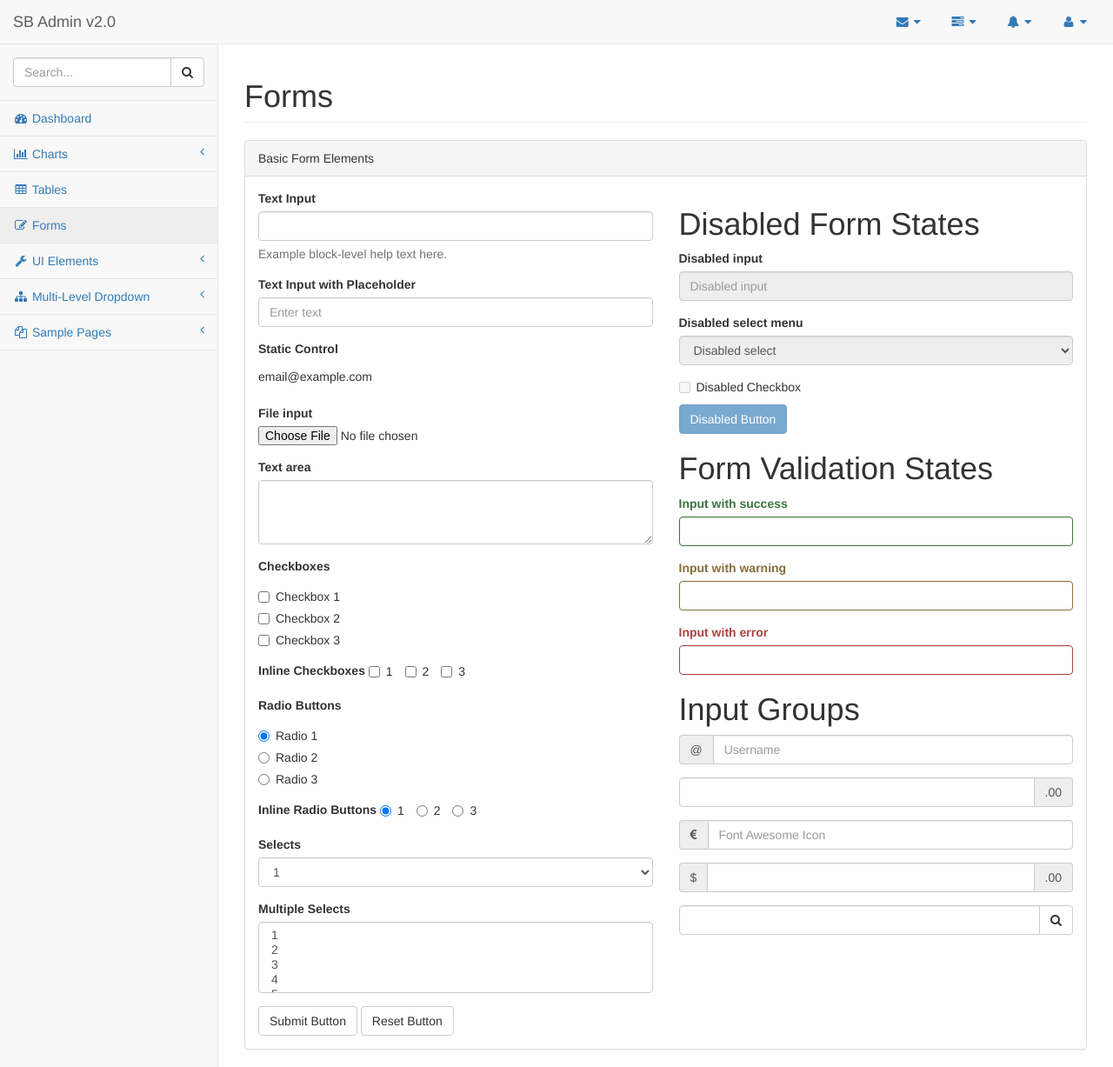
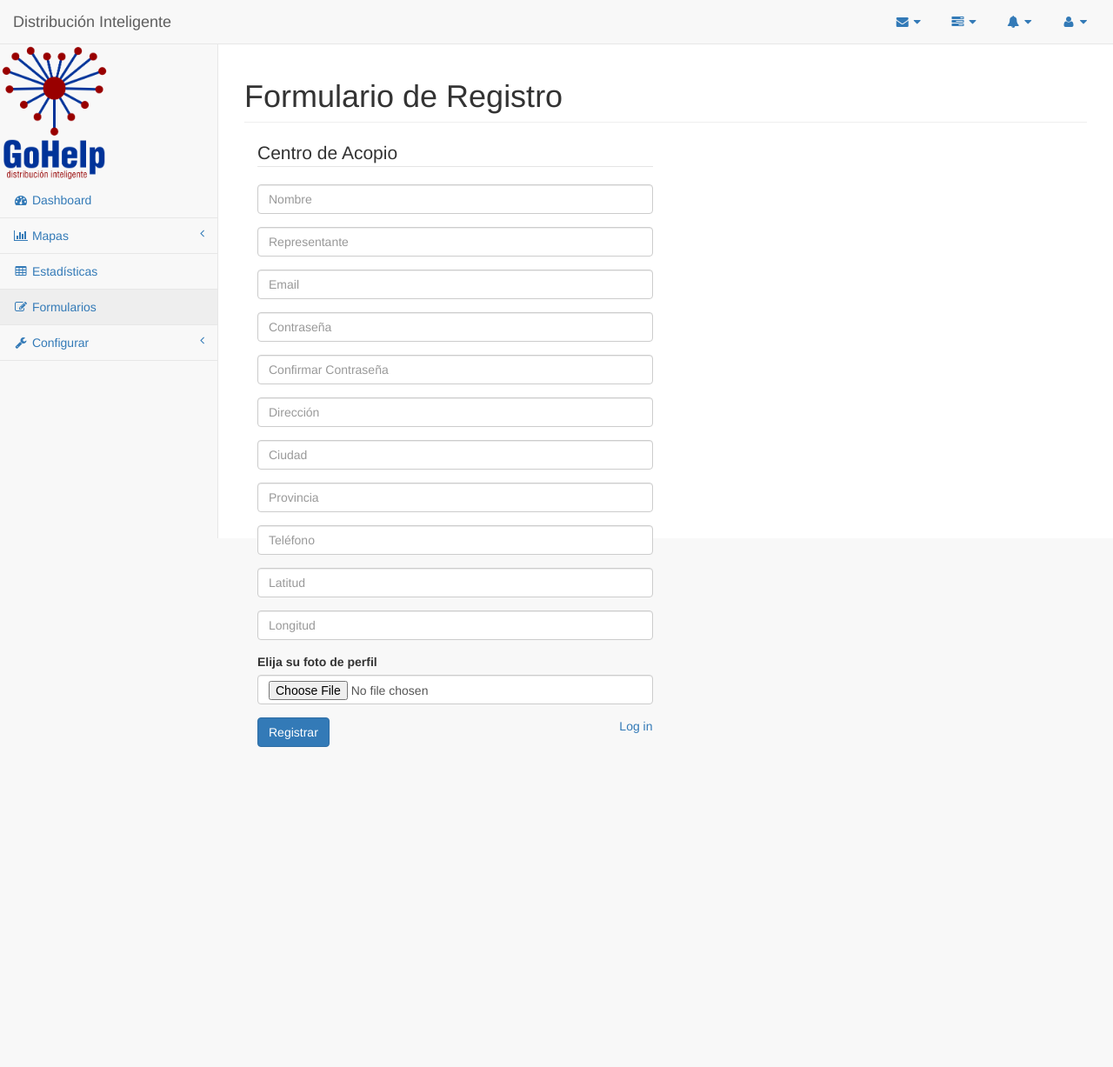
Before and after one commit to waxsho/GoHelp, a PHP site: page /pages/forms.html in a window 1280 px wide. Shown: the whole page at 87% size. After the commit the page ends 859 px from the top, so only its background shows below. Run offline with PHP 8.4, Linux system fonts and the light colour scheme.

Commit message:
prototipo
subida del prototipo semi funcional

```diff
--- a/dashboardBID/pages/forms.html
+++ b/dashboardBID/pages/forms.html
@@ -9,7 +9,7 @@
     <meta name="description" content="">
     <meta name="author" content="">
 
-    <title>SB Admin 2 - Bootstrap Admin Theme</title>
+    <title>GoHelp</title>
 
     <!-- Bootstrap Core CSS -->
     <link href="../vendor/bootstrap/css/bootstrap.min.css" rel="stylesheet">
@@ -38,14 +38,17 @@
 
         <!-- Navigation -->
         <nav class="navbar navbar-default navbar-static-top" role="navigation" style="margin-bottom: 0">
+
             <div class="navbar-header">
+
                 <button type="button" class="navbar-toggle" data-toggle="collapse" data-target=".navbar-collapse">
                     <span class="sr-only">Toggle navigation</span>
                     <span class="icon-bar"></span>
                     <span class="icon-bar"></span>
                     <span class="icon-bar"></span>
                 </button>
-                <a class="navbar-brand" href="index.html">SB Admin v2.0</a>
+
+                <a class="navbar-brand" href="index.php"> Distribución Inteligente</a>
             </div>
             <!-- /.navbar-header -->
 
@@ -262,104 +265,57 @@
             <div class="navbar-default sidebar" role="navigation">
                 <div class="sidebar-nav navbar-collapse">
                     <ul class="nav" id="side-menu">
-                        <li class="sidebar-search">
-                            <div class="input-group custom-search-form">
-                                <input type="text" class="form-control" placeholder="Search...">
-                                <span class="input-group-btn">
-                                <button class="btn btn-default" type="button">
-                                    <i class="fa fa-search"></i>
-                                </button>
-                            </span>
-                            </div>
-                            <!-- /input-group -->
+
+
+                            <img  src="img/GoHelpLogo.png" alt="" width="50%" height="50%">
+
+                        <li>
+                            <a href="index.php"><i class="fa fa-dashboard fa-fw"></i> Dashboard</a>
                         </li>
                         <li>
-                            <a href="index.html"><i class="fa fa-dashboard fa-fw"></i> Dashboard</a>
+                            <a href="#"><i class="fa fa-bar-chart-o fa-fw"></i> Mapas<span class="fa arrow"></span></a>
+                            <ul class="nav nav-second-level">
+                                <li>
+                                    <a href="flot.html">Mapas de Calor</a>
                                 </li>
                                 <li>
-                            <a href="#"><i class="fa fa-bar-chart-o fa-fw"></i> Charts<span class="fa arrow"></span></a>
-                            <ul class="nav nav-second-level">
-                                <li>
-                                    <a href="flot.html">Flot Charts</a>
-                                </li>
-                                <li>
-                                    <a href="morris.html">Morris.js Charts</a>
+                                    <a href="morris.html">Mapas Informativos</a>
                                 </li>
                             </ul>
                             <!-- /.nav-second-level -->
                         </li>
                         <li>
-                            <a href="tables.html"><i class="fa fa-table fa-fw"></i> Tables</a>
+                            <a href="tables.html"><i class="fa fa-table fa-fw"></i> Estadísticas</a>
                         </li>
                         <li>
-                            <a href="forms.html"><i class="fa fa-edit fa-fw"></i> Forms</a>
+                            <a href="forms.html"><i class="fa fa-edit fa-fw"></i> Formularios</a>
+                        </li>
+                        <!--  -->
+                        <li>
+                            <a href="#"><i class="fa fa-wrench fa-fw"></i> Configurar<span class="fa arrow"></span></a>
+                            <ul class="nav nav-second-level">
+
+                                <li>
+                                    <a href="panels-wells.html">General</a>
+                                </li>
+
+                                <li>
+                                    <a href="panels-wells.html">Panels de Visualización</a>
+                                </li>
+
+                                <li>
+                                    <a href="panels-wells.html">Bases de Datos</a>
                                 </li>
                                 <li>
-                            <a href="#"><i class="fa fa-wrench fa-fw"></i> UI Elements<span class="fa arrow"></span></a>
-                            <ul class="nav nav-second-level">
-                                <li>
-                                    <a href="panels-wells.html">Panels and Wells</a>
+                                    <a href="panels-wells.html">Usuarios</a>
                                 </li>
-                                <li>
-                                    <a href="buttons.html">Buttons</a>
-                                </li>
-                                <li>
-                                    <a href="notifications.html">Notifications</a>
-                                </li>
-                                <li>
-                                    <a href="typography.html">Typography</a>
-                                </li>
-                                <li>
-                                    <a href="icons.html"> Icons</a>
-                                </li>
-                                <li>
-                                    <a href="grid.html">Grid</a>
-                                </li>
+
+
                             </ul>
                             <!-- /.nav-second-level -->
                         </li>
-                        <li>
-                            <a href="#"><i class="fa fa-sitemap fa-fw"></i> Multi-Level Dropdown<span class="fa arrow"></span></a>
-                            <ul class="nav nav-second-level">
-                                <li>
-                                    <a href="#">Second Level Item</a>
-                                </li>
-                                <li>
-                                    <a href="#">Second Level Item</a>
-                                </li>
-                                <li>
-                                    <a href="#">Third Level <span class="fa arrow"></span></a>
-                                    <ul class="nav nav-third-level">
-                                        <li>
-                                            <a href="#">Third Level Item</a>
-                                        </li>
-                                        <li>
-                                            <a href="#">Third Level Item</a>
-                                        </li>
-                                        <li>
-                                            <a href="#">Third Level Item</a>
-                                        </li>
-                                        <li>
-                                            <a href="#">Third Level Item</a>
-                                        </li>
-                                    </ul>
-                                    <!-- /.nav-third-level -->
-                                </li>
-                            </ul>
-                            <!-- /.nav-second-level -->
-                        </li>
-                        <li>
-                            <a href="#"><i class="fa fa-files-o fa-fw"></i> Sample Pages<span class="fa arrow"></span></a>
-                            <ul class="nav nav-second-level">
-                                <li>
-                                    <a href="blank.html">Blank Page</a>
-                                </li>
-                                <li>
-                                    <a href="login.html">Login Page</a>
-                                </li>
-                            </ul>
-                            <!-- /.nav-second-level -->
-                        </li>
+
+
                     </ul>
                 </div>
                 <!-- /.sidebar-collapse -->
@@ -370,203 +326,57 @@
         <div id="page-wrapper">
             <div class="row">
                 <div class="col-lg-12">
-                    <h1 class="page-header">Forms</h1>
+                    <h1 class="page-header">Formulario de Registro</h1>
                 </div>
                 <!-- /.col-lg-12 -->
             </div>
             <!-- /.row -->
-            <div class="row">
-                <div class="col-lg-12">
-                    <div class="panel panel-default">
-                        <div class="panel-heading">
-                            Basic Form Elements
-                        </div>
-                        <div class="panel-body">
-                            <div class="row">
-                                <div class="col-lg-6">
-                                    <form role="form">
+            <div class="col-sm-6 caja col-centrar">
+                <form action="" enctype="multipart/form-data" method="POST" role="form">
+	                <legend>Centro de Acopio</legend>
                     <div class="form-group">
-                                            <label>Text Input</label>
-                                            <input class="form-control">
-                                            <p class="help-block">Example block-level help text here.</p>
+                        <input name="nombre" type="text" class="form-control" id="" placeholder="Nombre">
                     </div>
                     <div class="form-group">
-                                            <label>Text Input with Placeholder</label>
-                                            <input class="form-control" placeholder="Enter text">
+                        <input name="apellido" type="text" class="form-control" id="" placeholder="Representante">
                     </div>
                     <div class="form-group">
-                                            <label>Static Control</label>
-                                            <p class="form-control-static">email@example.com</p>
+                        <input name="email" type="text" class="form-control" id="" placeholder="Email">
                     </div>
                     <div class="form-group">
-                                            <label>File input</label>
-                                            <input type="file">
+                        <input name="contrasena" type="password" class="form-control" id="" placeholder="Contraseña">
+                    </div><div class="form-group">
+                        <input name="confircontrasena" type="password" class="form-control" id="" placeholder="Confirmar Contraseña">
+                    </div>
+
+                    <div class="form-group">
+                        <input name="direccion" type="text" class="form-control" id="" placeholder="Dirección">
                     </div>
                     <div class="form-group">
-                                            <label>Text area</label>
-                                            <textarea class="form-control" rows="3"></textarea>
+                        <input name="ciudad" type="text" class="form-control" id="" placeholder="Ciudad">
                     </div>
                     <div class="form-group">
-                                            <label>Checkboxes</label>
-                                            <div class="checkbox">
-                                                <label>
-                                                    <input type="checkbox" value="">Checkbox 1
-                                                </label>
+                        <input name="provincia" type="text" class="form-control" id="" placeholder="Provincia">
                     </div>
-                                            <div class="checkbox">
-                                                <label>
-                                                    <input type="checkbox" value="">Checkbox 2
-                                                </label>
-                                            </div>
-                                            <div class="checkbox">
-                                                <label>
-                                                    <input type="checkbox" value="">Checkbox 3
-                                                </label>
-                                            </div>
+
+                    <div class="form-group">
+                        <input name="telefono" type="text" class="form-control" id="" placeholder="Teléfono">
                     </div>
                     <div class="form-group">
-                                            <label>Inline Checkboxes</label>
-                                            <label class="checkbox-inline">
-                                                <input type="checkbox">1
-                                            </label>
-                                            <label class="checkbox-inline">
-                                                <input type="checkbox">2
-                                            </label>
-                                            <label class="checkbox-inline">
-                                                <input type="checkbox">3
-                                            </label>
+                        <input name="latitud" type="text" class="form-control" id="" placeholder="Latitud">
                     </div>
                     <div class="form-group">
-                                            <label>Radio Buttons</label>
-                                            <div class="radio">
-                                                <label>
-                                                    <input type="radio" name="optionsRadios" id="optionsRadios1" value="option1" checked>Radio 1
-                                                </label>
-                                            </div>
-                                            <div class="radio">
-                                                <label>
-                                                    <input type="radio" name="optionsRadios" id="optionsRadios2" value="option2">Radio 2
-                                                </label>
-                                            </div>
-                                            <div class="radio">
-                                                <label>
-                                                    <input type="radio" name="optionsRadios" id="optionsRadios3" value="option3">Radio 3
-                                                </label>
-                                            </div>
+                        <input name="longitud" type="text" class="form-control" id="" placeholder="Longitud">
                     </div>
                     <div class="form-group">
-                                            <label>Inline Radio Buttons</label>
-                                            <label class="radio-inline">
-                                                <input type="radio" name="optionsRadiosInline" id="optionsRadiosInline1" value="option1" checked>1
-                                            </label>
-                                            <label class="radio-inline">
-                                                <input type="radio" name="optionsRadiosInline" id="optionsRadiosInline2" value="option2">2
-                                            </label>
-                                            <label class="radio-inline">
-                                                <input type="radio" name="optionsRadiosInline" id="optionsRadiosInline3" value="option3">3
-                                            </label>
+                       <label for="">Elija su foto de perfil</label>
+                        <input name="foto" type="file" class="form-control" id="">
                     </div>
-                                        <div class="form-group">
-                                            <label>Selects</label>
-                                            <select class="form-control">
-                                                <option>1</option>
-                                                <option>2</option>
-                                                <option>3</option>
-                                                <option>4</option>
-                                                <option>5</option>
-                                            </select>
-                                        </div>
-                                        <div class="form-group">
-                                            <label>Multiple Selects</label>
-                                            <select multiple class="form-control">
-                                                <option>1</option>
-                                                <option>2</option>
-                                                <option>3</option>
-                                                <option>4</option>
-                                                <option>5</option>
-                                            </select>
-                                        </div>
-                                        <button type="submit" class="btn btn-default">Submit Button</button>
-                                        <button type="reset" class="btn btn-default">Reset Button</button>
+	                <button type="submit" class="btn btn-primary">Registrar</button>
+	                <a class="pull-right" href="index.php">Log in</a>
                 </form>
             </div>
-                                <!-- /.col-lg-6 (nested) -->
-                                <div class="col-lg-6">
-                                    <h1>Disabled Form States</h1>
-                                    <form role="form">
-                                        <fieldset disabled>
-                                            <div class="form-group">
-                                                <label for="disabledSelect">Disabled input</label>
-                                                <input class="form-control" id="disabledInput" type="text" placeholder="Disabled input" disabled>
-                                            </div>
-                                            <div class="form-group">
-                                                <label for="disabledSelect">Disabled select menu</label>
-                                                <select id="disabledSelect" class="form-control">
-                                                    <option>Disabled select</option>
-                                                </select>
-                                            </div>
-                                            <div class="checkbox">
-                                                <label>
-                                                    <input type="checkbox">Disabled Checkbox
-                                                </label>
-                                            </div>
-                                            <button type="submit" class="btn btn-primary">Disabled Button</button>
-                                        </fieldset>
-                                    </form>
-                                    <h1>Form Validation States</h1>
-                                    <form role="form">
-                                        <div class="form-group has-success">
-                                            <label class="control-label" for="inputSuccess">Input with success</label>
-                                            <input type="text" class="form-control" id="inputSuccess">
-                                        </div>
-                                        <div class="form-group has-warning">
-                                            <label class="control-label" for="inputWarning">Input with warning</label>
-                                            <input type="text" class="form-control" id="inputWarning">
-                                        </div>
-                                        <div class="form-group has-error">
-                                            <label class="control-label" for="inputError">Input with error</label>
-                                            <input type="text" class="form-control" id="inputError">
-                                        </div>
-                                    </form>
-                                    <h1>Input Groups</h1>
-                                    <form role="form">
-                                        <div class="form-group input-group">
-                                            <span class="input-group-addon">@</span>
-                                            <input type="text" class="form-control" placeholder="Username">
-                                        </div>
-                                        <div class="form-group input-group">
-                                            <input type="text" class="form-control">
-                                            <span class="input-group-addon">.00</span>
-                                        </div>
-                                        <div class="form-group input-group">
-                                            <span class="input-group-addon"><i class="fa fa-eur"></i>
-                                            </span>
-                                            <input type="text" class="form-control" placeholder="Font Awesome Icon">
-                                        </div>
-                                        <div class="form-group input-group">
-                                            <span class="input-group-addon">$</span>
-                                            <input type="text" class="form-control">
-                                            <span class="input-group-addon">.00</span>
-                                        </div>
-                                        <div class="form-group input-group">
-                                            <input type="text" class="form-control">
-                                            <span class="input-group-btn">
-                                                <button class="btn btn-default" type="button"><i class="fa fa-search"></i>
-                                                </button>
-                                            </span>
-                                        </div>
-                                    </form>
-                                </div>
-                                <!-- /.col-lg-6 (nested) -->
-                            </div>
-                            <!-- /.row (nested) -->
-                        </div>
-                        <!-- /.panel-body -->
-                    </div>
-                    <!-- /.panel -->
-                </div>
-                <!-- /.col-lg-12 -->
-            </div>
+
             <!-- /.row -->
         </div>
         <!-- /#page-wrapper -->
--- a/dashboardBID/pages/index.php
+++ b/dashboardBID/pages/index.php
@@ -51,7 +51,7 @@
                     <span class="icon-bar"></span>
                 </button>
 
-                <a class="navbar-brand" href="index.php"> Distribución Inteligente de Recursos</a>
+                <a class="navbar-brand" href="index.php"> Distribución Inteligente</a>
             </div>
             <!-- /.navbar-header -->
 
```
Also changed, not shown: dashboardBID/pages/login.html (+6 -2 lines), dashboardBID/pages/mapaTRIAL.html (+29 -21 lines), dashboardBID/pages/tables.html (+23 -21 lines), dashboardBID/README.md (added), 14 other files. Lines whose indentation alone changed are shown as unchanged.
